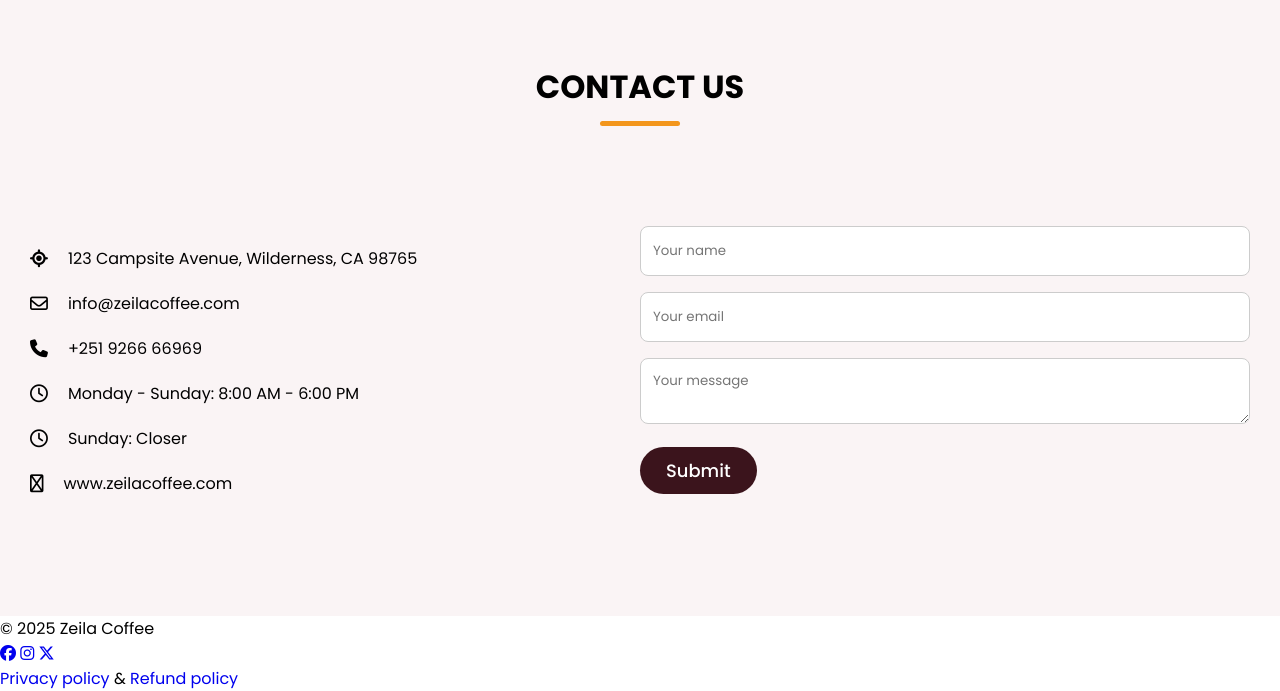
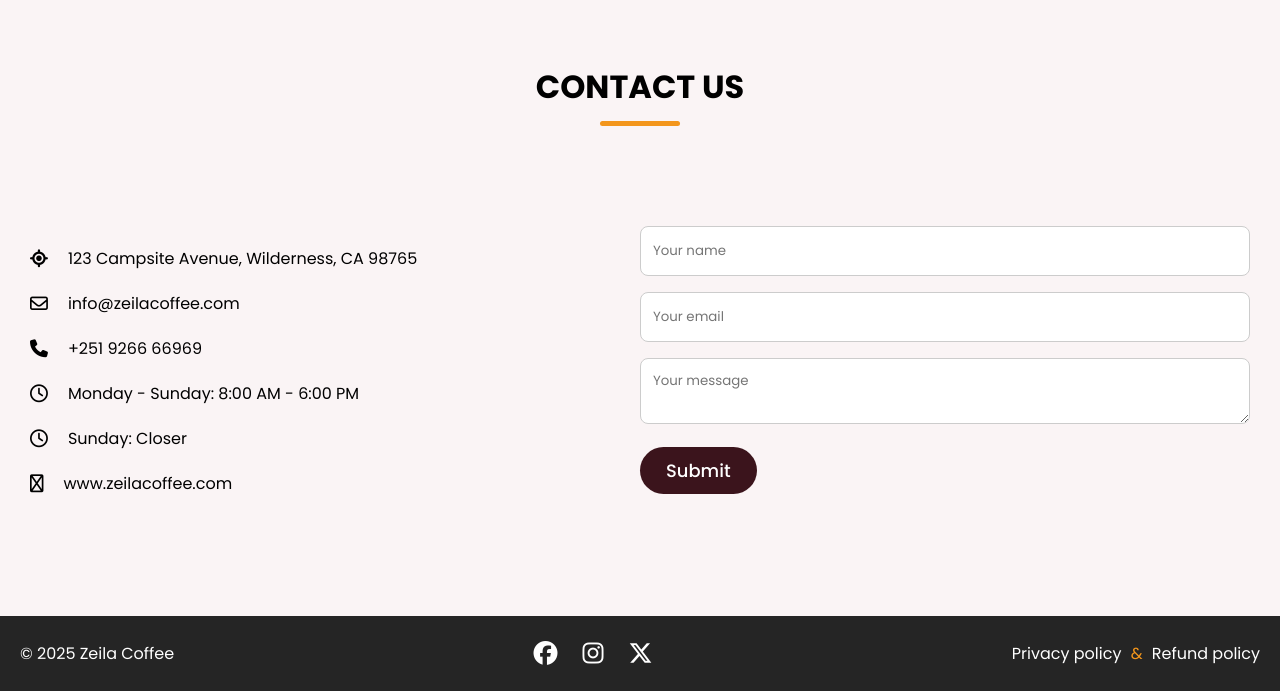
Before and after one commit to fuadmahmudeshetu/Interactive-Coffee-Website, a plain HTML site: page index.html in a window 1280 px wide. Shown: the part 4508-5199 px from the top of the page. Drawn offline with nearby package versions, Linux system fonts and the light colour scheme; a web font is replaced by a local one.

Commit message:
style the footer section make about us page column-reverse for mobile app

```diff
--- a/style.css
+++ b/style.css
@@ -34,6 +34,10 @@
 
     --site-max-width: 1300px;
 
+}
+
+html {
+    scroll-behavior: smooth;
 }
 
 ul {
@@ -284,6 +288,7 @@ header .navbar {
 }
 
 .testimonials-section .testimonial {
+    user-select: none;
     display: flex;
     padding: 35px;
     text-align: center;
@@ -418,6 +423,40 @@ header .navbar {
     padding: 12px;
     resize: vertical;
 }
+/* Footer section */
+.footer-section {
+    padding: 20px;
+    background: var(--dark-color);
+}
+
+.footer-section .section-content {
+    display: flex;
+    align-items: center;
+    justify-content: space-between;
+}
+
+.footer-section :where(.copyright-text, .social-link, .policy-link) {
+    color: var(--white-color);
+    transition: 0.2s ease;
+}
+
+.footer-section .social-link-list {
+    display: flex;
+    gap: 25px;
+}
+
+.footer-section .social-link-list .social-link {
+    font-size: var(--font-size-l);
+}
+
+.footer-section .policy-text .policy-link:hover,
+.footer-section .social-link-list .social-link:hover {
+    color: var(--secondary-color);
+}
+.policy-text .separator {
+    color: var(--secondary-color);
+    margin: 0 5px;
+}
 
 /* Responsive media query code for max width 1024px */
 @media screen and (max-width: 900px) {
@@ -516,7 +555,7 @@ header .navbar {
 
     .about-section .section-content {
         gap: 70px;
-        flex-direction: column;
+        flex-direction: column-reverse;
     }
 
     .about-section .about-image-wrapper .about-image {
@@ -568,4 +607,9 @@ header .navbar {
     .testimonials-section .swiper-slider-button {
         display: none;
     }
+
+    .footer-section .section-content {
+        flex-direction: column;
+        gap: 20px;
+    }
 }
```
